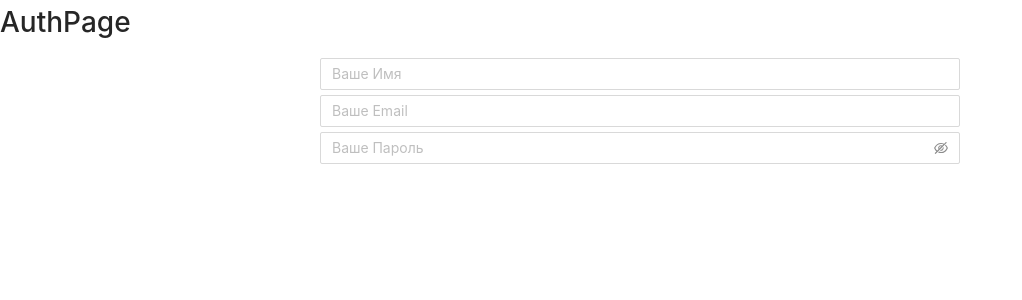
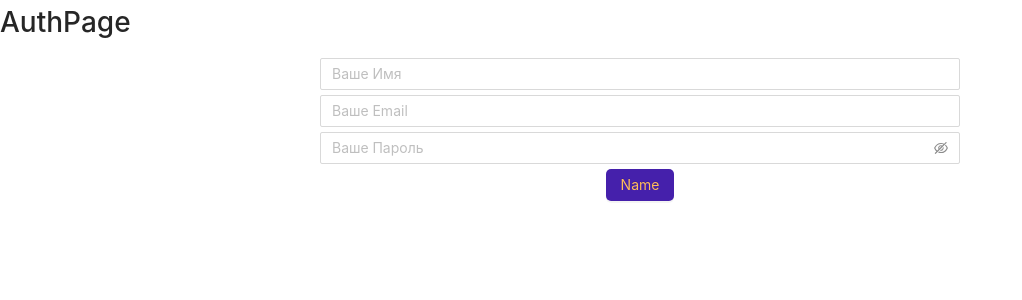
Before and after one commit to kreand/elbrus-sn, a React (Create React App) app in the folder client/: page /auth in a window 1280 px wide. Shown: the top 300 px of the page, without its empty margins (0-1022 px from the left). Built offline with nearby package versions, Linux system fonts and the light colour scheme.

Commit message:
Add configurable buttonComponent

```diff
--- a/client/src/components/Button/ButtonComponent.js
+++ b/client/src/components/Button/ButtonComponent.js
@@ -1,12 +1,14 @@
 import React from 'react'
-import { Button } from 'antd'
+import { Button, Col, Row } from 'antd'
 import style from './ButtonComponent.module.css'
 
-const ButtonComponent = ({title, color}) => {
+const ButtonComponent = ({ title, color, justify, loading ,size}) => {
   return (
-    <>
-      <Button className={style[color]} type="primary">{title}</Button>
-    </>
+    <Row justify={justify || 'center'}>
+      <Col>
+        <Button size={size || 'middle'} loading={loading} className={style[color] || style.button} type="primary">{title}</Button>
+      </Col>
+    </Row>
   )
 }
 
--- a/client/src/components/Button/ButtonComponent.module.css
+++ b/client/src/components/Button/ButtonComponent.module.css
@@ -1,9 +1,16 @@
-.green {
+.button {
     border: none;
-    background-color: green;
+    border-radius: 5px;
+    background-color: var(--purple_color);
+    color: var(--orange_color);
 }
 
-.red {
-    border: none;
-    background-color: red;
+.button:hover {
+    background-color: var(--orange_color);
+    color: var(--purple_color);
 }
+
+.button:focus {
+    background-color: var(--orange_color);
+    color: var(--purple_color);
+}
--- a/client/src/pages/AuthPage/AuthPage.js
+++ b/client/src/pages/AuthPage/AuthPage.js
@@ -1,4 +1,6 @@
 import React from 'react'
+
+import ButtonComponent from '../../components/Button/ButtonComponent'
 import InputComponent from '../../components/Input/InputComponent'
 
 const AuthPage = () => {
@@ -8,6 +10,7 @@ const AuthPage = () => {
       <InputComponent placeholder='Ваше Имя'/>
       <InputComponent placeholder='Ваше Email'/>
       <InputComponent placeholder='Ваше Пароль' type='password'/>
+      <ButtonComponent title='Name'/>
     </div>
   )
 }
```
